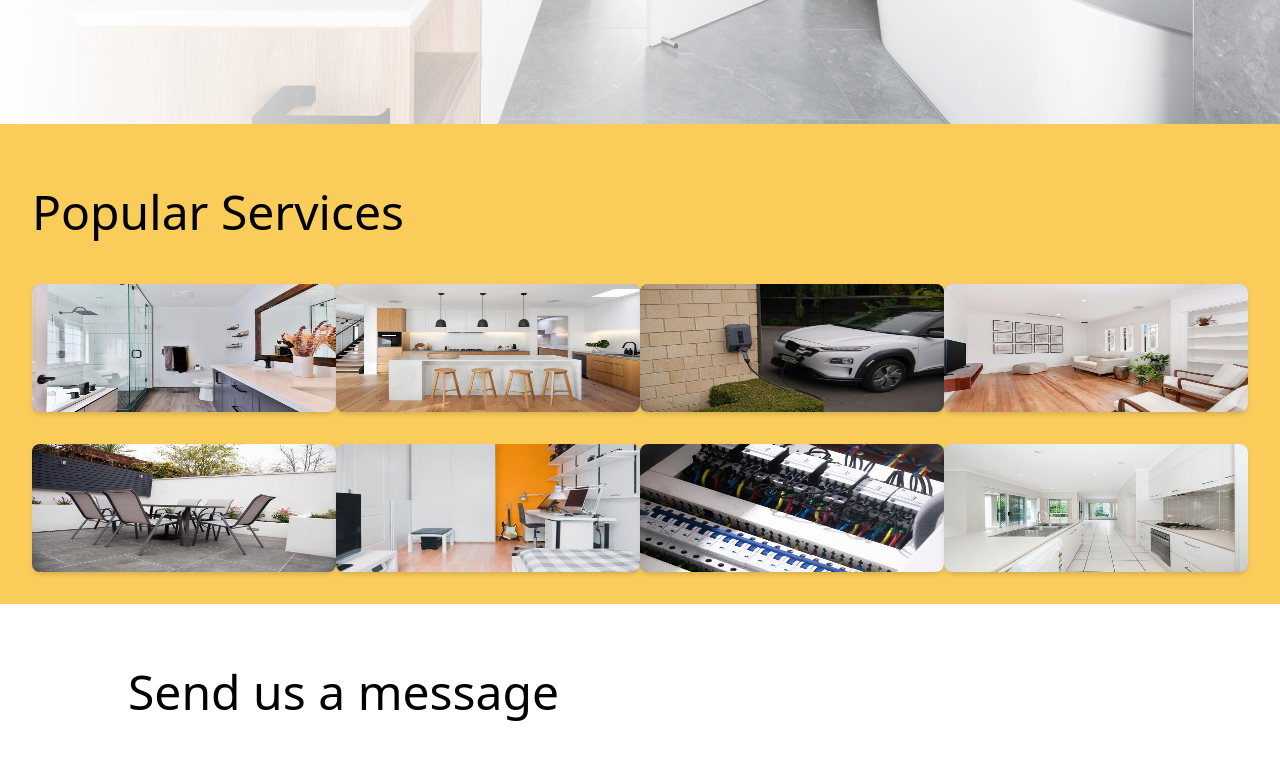
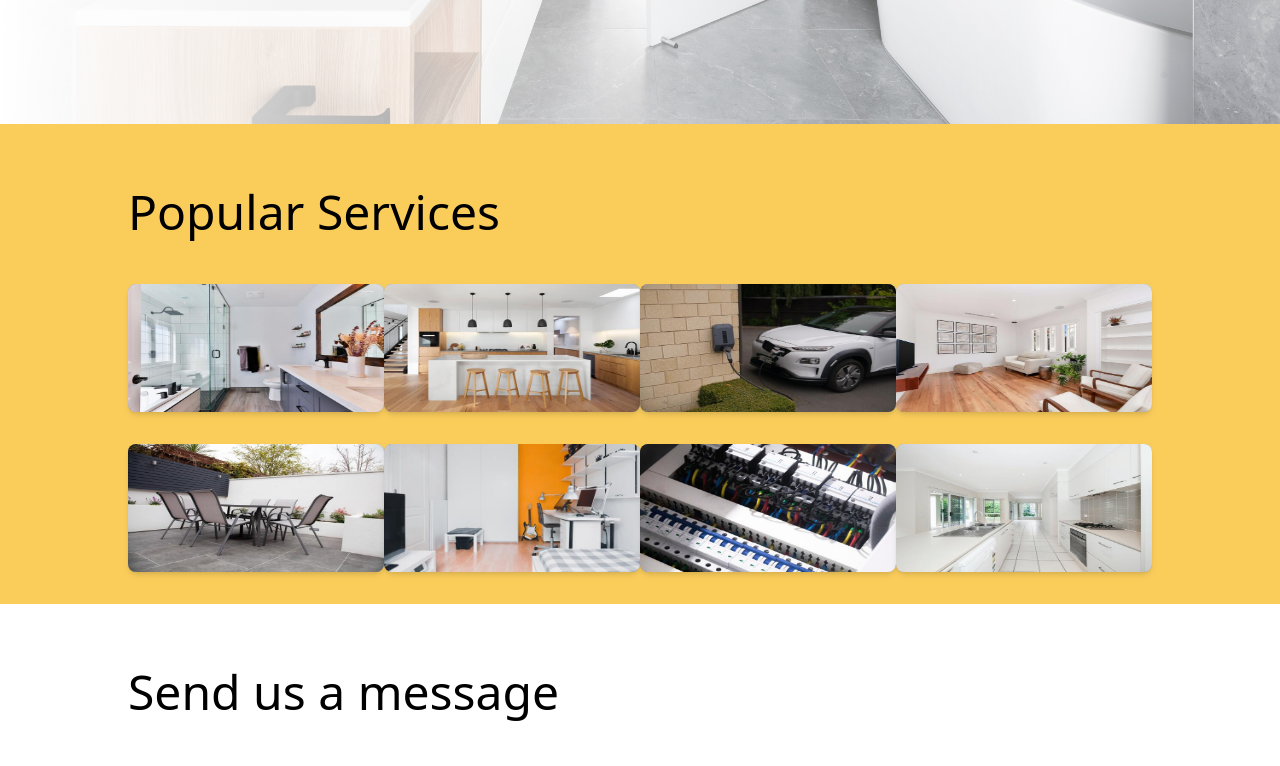
Before and after one commit to Goddak/berkshiretrade.services, a React (Create React App) app: page /#/ in a window 1280 px wide. Shown: the part 660-1426 px from the top of the page. Built offline with nearby package versions, Linux system fonts and the light colour scheme.

Commit message:
LG padding fix

```diff
--- a/src/Pages/HomePage/HomePage.tsx
+++ b/src/Pages/HomePage/HomePage.tsx
@@ -145,7 +145,7 @@ const HomePage: FC = () => {
 			fadeToClass="to-white"
 			fadeBgClass="bg-white"
 		/>
-		<div className="bg-bts-yellow pt-16 p-8 pb-0 flex flex-col">
+		<div className="bg-bts-yellow pt-16 p-8 pb-0 flex flex-col lg:px-32">
 			<h2 className="mb-12 font-light text-5xl">Popular Services</h2>
 			<div className="flex justify-center flex-wrap">
 				{pillsToDisplay.map((pill, index) => {
```
